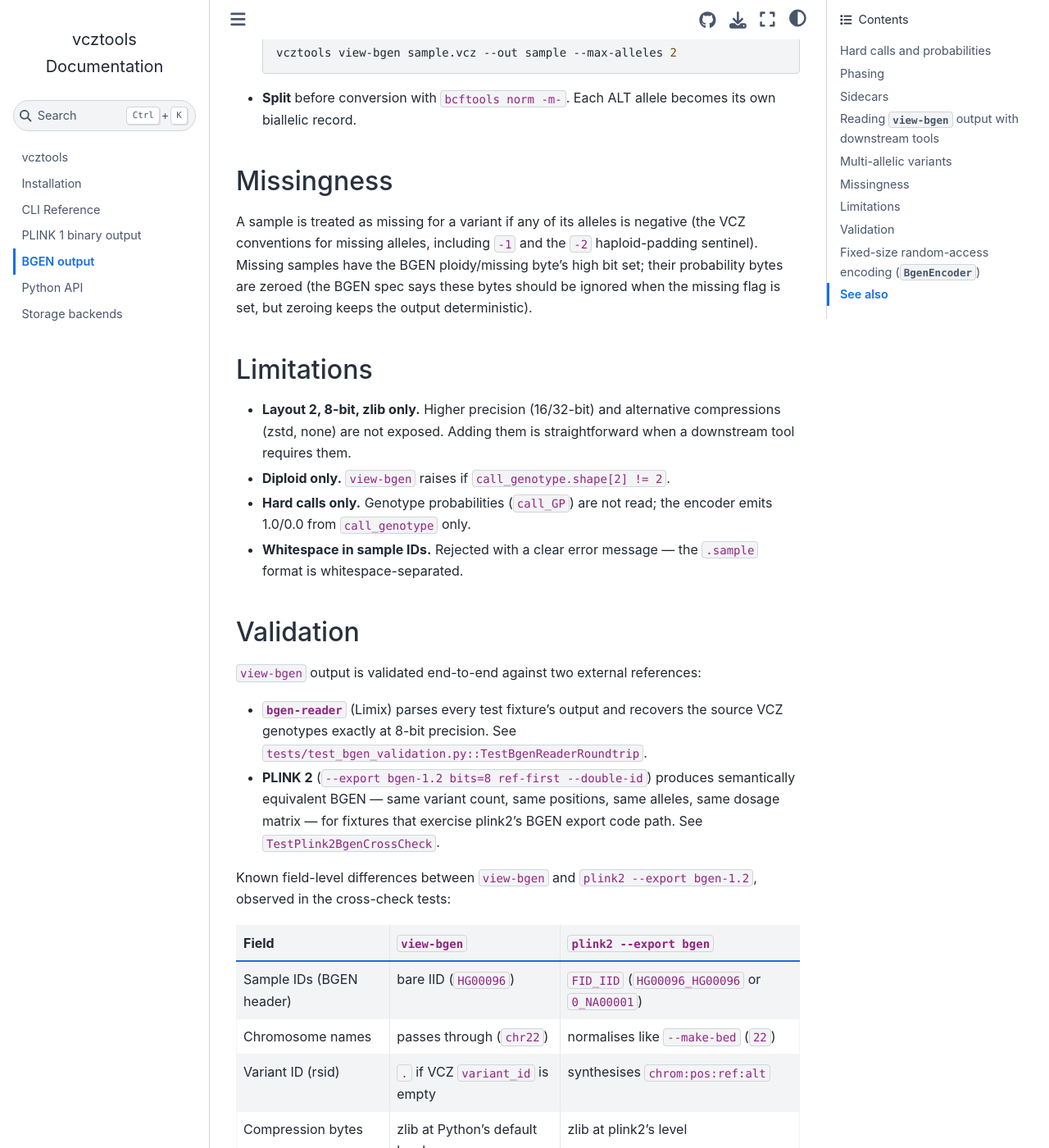
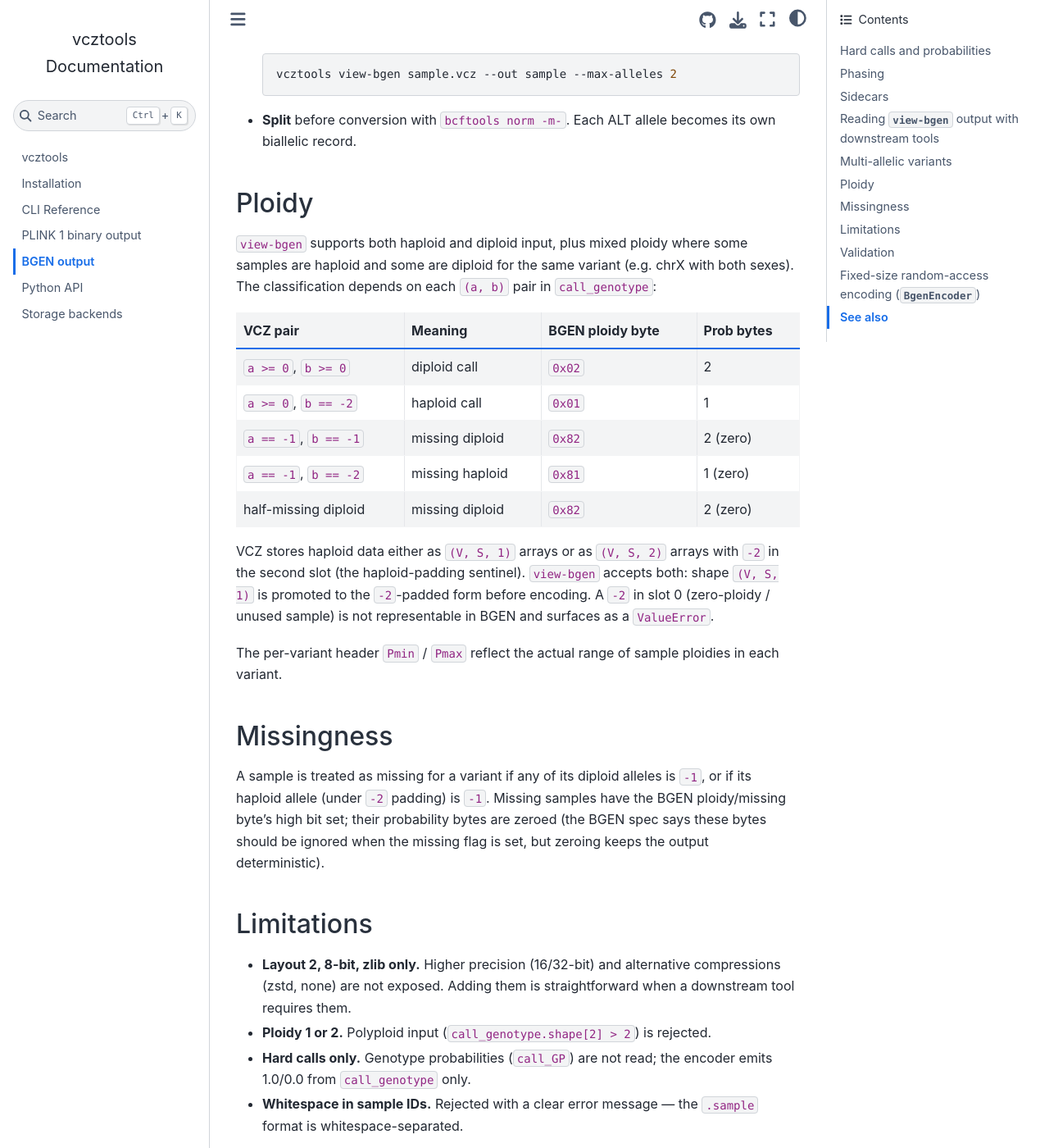
Before and after one commit to sgkit-dev/vcztools, a Jupyter Book: the page built from docs/bgen.md, in a window 1280 px wide and 1400 px high, scrolled down 2153 px. Shown: the whole window at 82% size. Built offline with Jupyter Book 1.0.4 settings and Sphinx 7.4.7 and the Sphinx Book theme 1.1.4, drawn with Linux system fonts in a browser that asks for light colours; some of the changed text lies outside the part shown.

Commit message:
Document BGEN haploid + mixed-ploidy support
docs/bgen.md: drop "diploid only" language; add a Ploidy section
laying out the (a, b) -> BGEN-ploidy-byte mapping and explaining
that both shape[2]==1 and shape[2]==2-with-(-2) are accepted; flag
zero-ploidy (-2 in slot 0) as an error; document BgenEncoder's
uniform-ploidy auto-detection and the haploid geno_size formula.

CHANGELOG: note the view-bgen ploidy expansion under the next
unreleased version.

````diff
--- a/docs/bgen.md
+++ b/docs/bgen.md
@@ -4,7 +4,9 @@
 The `vcztools view-bgen` command writes an Oxford BGEN fileset
 (`.bgen`/`.sample`/`.bgen.bgi`) from a VCZ store. Output profile:
 **layout 2, zlib-compressed, 8 bits per probability, biallelic,
-diploid, embedded sample IDs**. This is the consumer
+embedded sample IDs**. Diploid, haploid (e.g. chrX in males,
+mitochondrial) and mixed-ploidy stores (mixed-sex chrX) are
+supported via per-sample ploidy bytes. This is the consumer
 lowest-common-denominator: REGENIE, SAIGE, BOLT-LMM, BGENIE, qctool,
 and PLINK 2 all accept it without further conversion.
 
@@ -75,21 +77,47 @@ biallelic SNPs. Two ways to handle them:
 - **Split** before conversion with ``bcftools norm -m-``. Each ALT
   allele becomes its own biallelic record.
 
+## Ploidy
+
+`view-bgen` supports both haploid and diploid input, plus mixed
+ploidy where some samples are haploid and some are diploid for the
+same variant (e.g. chrX with both sexes). The classification depends
+on each `(a, b)` pair in `call_genotype`:
+
+| VCZ pair | Meaning | BGEN ploidy byte | Prob bytes |
+| --- | --- | --- | --- |
+| `a >= 0`, `b >= 0` | diploid call | `0x02` | 2 |
+| `a >= 0`, `b == -2` | haploid call | `0x01` | 1 |
+| `a == -1`, `b == -1` | missing diploid | `0x82` | 2 (zero) |
+| `a == -1`, `b == -2` | missing haploid | `0x81` | 1 (zero) |
+| half-missing diploid | missing diploid | `0x82` | 2 (zero) |
+
+VCZ stores haploid data either as `(V, S, 1)` arrays or as `(V, S, 2)`
+arrays with `-2` in the second slot (the haploid-padding sentinel).
+`view-bgen` accepts both: shape `(V, S, 1)` is promoted to the
+`-2`-padded form before encoding. A `-2` in slot 0 (zero-ploidy /
+unused sample) is not representable in BGEN and surfaces as a
+`ValueError`.
+
+The per-variant header `Pmin` / `Pmax` reflect the actual range of
+sample ploidies in each variant.
+
 ## Missingness
 
-A sample is treated as missing for a variant if any of its alleles is
-negative (the VCZ conventions for missing alleles, including `-1` and
-the `-2` haploid-padding sentinel). Missing samples have the BGEN
-ploidy/missing byte's high bit set; their probability bytes are
-zeroed (the BGEN spec says these bytes should be ignored when the
-missing flag is set, but zeroing keeps the output deterministic).
+A sample is treated as missing for a variant if any of its diploid
+alleles is `-1`, or if its haploid allele (under `-2` padding) is
+`-1`. Missing samples have the BGEN ploidy/missing byte's high bit
+set; their probability bytes are zeroed (the BGEN spec says these
+bytes should be ignored when the missing flag is set, but zeroing
+keeps the output deterministic).
 
 ## Limitations
 
 - **Layout 2, 8-bit, zlib only.** Higher precision (16/32-bit) and
   alternative compressions (zstd, none) are not exposed. Adding them
   is straightforward when a downstream tool requires them.
-- **Diploid only.** `view-bgen` raises if `call_genotype.shape[2] != 2`.
+- **Ploidy 1 or 2.** Polyploid input (`call_genotype.shape[2] > 2`)
+  is rejected.
 - **Hard calls only.** Genotype probabilities (`call_GP`) are not
   read; the encoder emits 1.0/0.0 from `call_genotype` only.
 - **Whitespace in sample IDs.** Rejected with a clear error message —
@@ -145,14 +173,25 @@ with bgen.BgenEncoder(reader) as enc:
     chunk = enc.read(0, 4096)
 ```
 
+`BgenEncoder` requires uniform ploidy across the store. The encoder
+auto-detects haploid vs diploid from `reader.call_genotype.shape[2]`
+(1 or 2); a mixed-ploidy store (a `-2` sentinel under declared
+diploid) raises `NotImplementedError` lazily on read with a message
+pointing users at `write_bgen` (the variable-size streaming encoder).
+
 Every per-variant block is exactly `bytes_per_variant` bytes wide, so
 `byte offset → variant index` is O(1):
 
 ```
 bytes_per_variant = 28 + varid_max + rsid_max + chrom_max
                     + 2 * allele_max
-                    + zlib_stored_size(10 + 3 * num_samples)
+                    + zlib_stored_size(geno_size)
+
+geno_size = 10 + (uniform_ploidy + 1) * num_samples
 ```
+
+For haploid stores `geno_size = 10 + 2 * num_samples`; for diploid
+`geno_size = 10 + 3 * num_samples`.
 
 The fixed width is achieved by NUL-padding the variable-length string
 fields (variant id, rsid, chromosome, alleles) to caller-configured
````
Also changed, not shown: CHANGELOG.md (+9 -0 lines).
